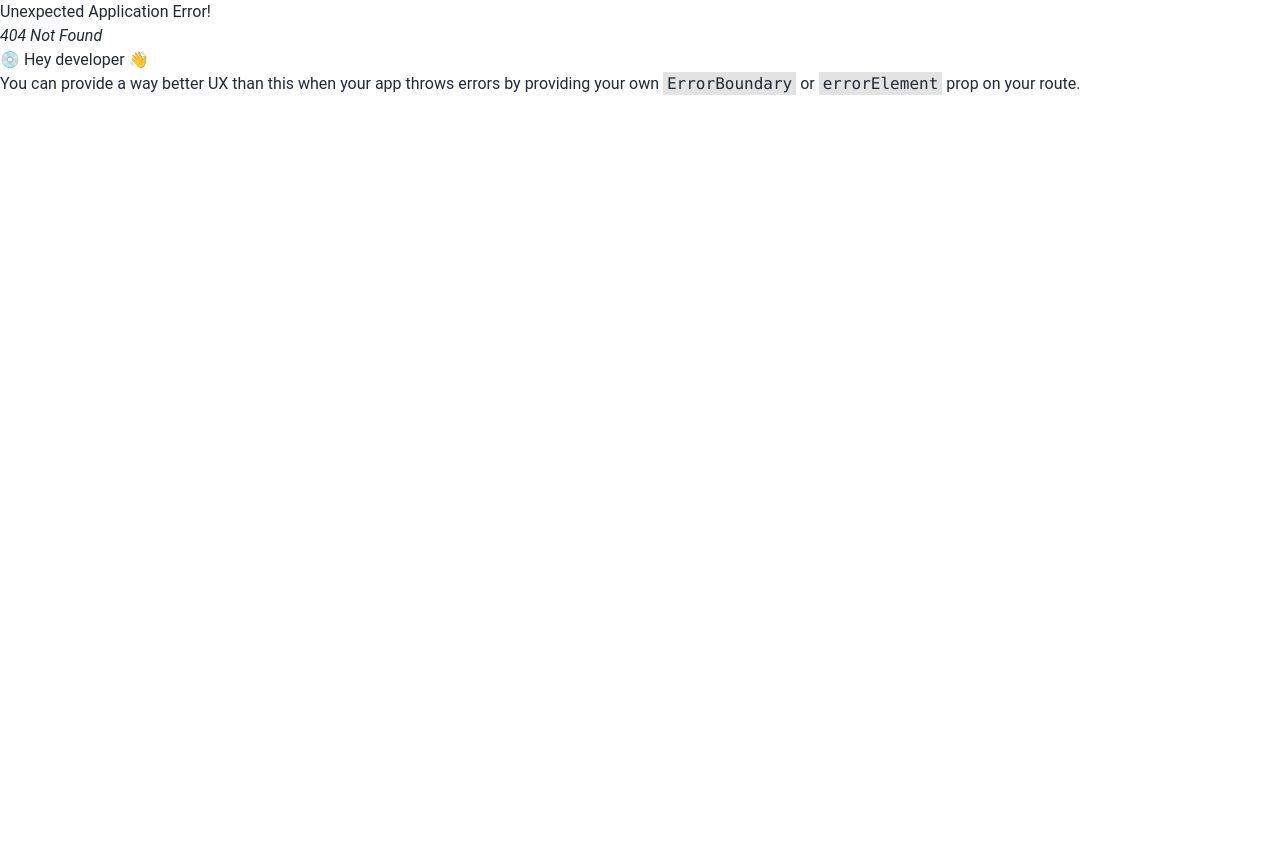
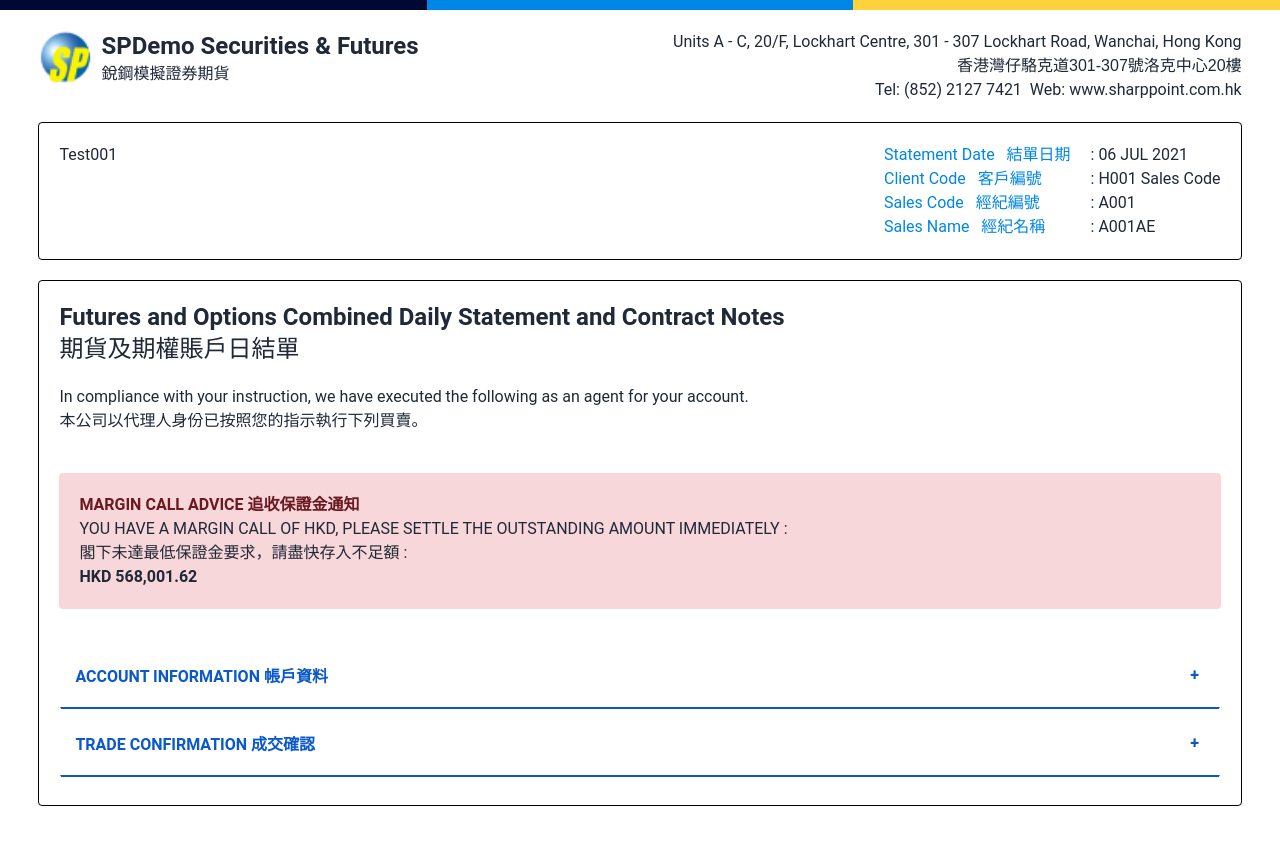
Before and after one commit to Dr-AddictStein/SPDemo-Securities, a React (Vite) app: page /mainPage in a window 1280 px wide. Before the commit this address had no page. Shown: the top 844 px of the page. Before the commit the page ends 800 px from the top, so only its background shows below. Built offline with nearby package versions, Linux system fonts and the light colour scheme.

Commit message:
main page added

```diff
--- /dev/null
+++ b/src/Pages/MainPage.jsx
@@ -0,0 +1,79 @@
+const MainPage = () => {
+    return (
+      <div className="w-[94%] mx-auto">
+        <div className="flex justify-between border border-black p-5 my-5 rounded">
+          <div>
+            <p>Test001</p>
+          </div>
+          <div className="flex justify-between gap-5">
+            <div className="text-[#0086E6]">
+              <p>Statement Date &nbsp; 結單日期</p>
+              <p>Client Code &nbsp; 客戶編號</p>
+              <p>Sales Code &nbsp; 經紀編號</p>
+              <p>Sales Name &nbsp; 經紀名稱</p>
+            </div>
+            <div>
+              <p>: 06 JUL 2021</p>
+              <p>: H001 Sales Code</p>
+              <p>: A001</p>
+              <p>: A001AE</p>
+            </div>
+          </div>
+        </div>
+        <div className="border border-black p-5 my-5 rounded">
+          <div>
+            <div className=" font-bold text-2xl">
+              <h2>
+                Futures and Options Combined Daily Statement and Contract Notes
+              </h2>
+              <h2 className="jap">期貨及期權賬戶日結單</h2>
+            </div>
+            <div className="pt-5">
+              <p>
+                In compliance with your instruction, we have executed the
+                following as an agent for your account.
+              </p>
+              <p className="jap">
+                本公司以代理人身份已按照您的指示執行下列買賣。
+              </p>
+            </div>
+          </div>
+          {/* Margin Call Advice Card */}
+          <div className="bg-[#f8d7da] p-5 rounded my-10">
+            <h2 className="text-[#6a1a21] font-bold">
+              MARGIN CALL ADVICE 追收保證金通知
+            </h2>
+            <p className="font-normal">
+              YOU HAVE A MARGIN CALL OF HKD, PLEASE SETTLE THE OUTSTANDING
+              AMOUNT IMMEDIATELY :
+            </p>
+            <p>閣下未達最低保證金要求，請盡快存入不足額 :</p>
+            <h4 className="font-bold">HKD 568,001.62 </h4>
+          </div>
+          {/* Accordian section */}
+          <div>
+            <div className="collapse collapse-plus  ">
+              <input type="radio" name="my-accordion-3" />
+              <div className="collapse-title text-custom-blue font-bold border-b-2 border-w border-custom-blue">
+                ACCOUNT INFORMATION 帳戶資料
+              </div>
+              <div className="collapse-content mt-2">
+                <p>hello</p>
+              </div>
+            </div>
+            <div className="collapse collapse-plus ">
+              <input type="radio" name="my-accordion-3" />
+              <div className="collapse-title text-custom-blue font-bold border-b-2 border-custom-blue">
+                TRADE CONFIRMATION 成交確認
+              </div>
+              <div className="collapse-content mt-2">
+                <p>hello</p>
+              </div>
+            </div>
+
+          </div>
+        </div>
+      </div>
+    );
+};
+export default MainPage;
--- a/src/index.css
+++ b/src/index.css
@@ -1,9 +1,11 @@
+
+
 @tailwind base;
 @tailwind components;
 @tailwind utilities;
-
 @import url('https://fonts.googleapis.com/css2?family=Roboto:wght@400;700&display=swap');
 @import url('https://fonts.googleapis.com/css2?family=Noto+Sans+HK:wght@100..900&display=swap');
+
 
 .eng {
     font-family: "Roboto", sans-serif;
--- a/tailwind.config.js
+++ b/tailwind.config.js
@@ -1,13 +1,15 @@
 /** @type {import('tailwindcss').Config} */
 export default {
-  content: [
-    "./index.html",
-    "./src/**/*.{js,ts,jsx,tsx}",
-  ],
+  content: ["./index.html", "./src/**/*.{js,ts,jsx,tsx}"],
   theme: {
-    extend: {},
+    extend: {
+      colors: {
+        "custom-blue": "rgb(10, 88, 202)",
+      },
+      borderWidth: {
+        1: "1px",
+      },
+    },
   },
-  plugins: [
-    require('daisyui'),
-  ],
-}
+  plugins: [require("daisyui")],
+};
```
Also changed, not shown: src/Routes/Routes.jsx (+8 -1 lines).
